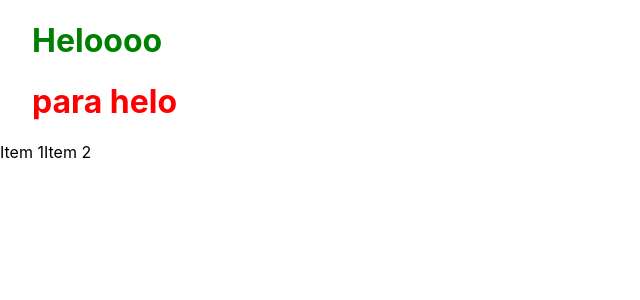
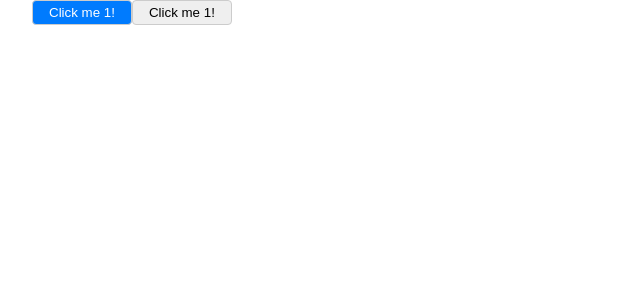
Before and after one commit to Viettrungnguyen/learn_reactjs, a React (Create React App) app: page / in a window 1280 px wide. Shown: the top 300 px of the page, without its empty margins (0-640 px from the left). Built offline with nearby package versions, Linux system fonts and the light colour scheme.

Commit message:
Thu vien clsx va classnames

```diff
--- a/package.json
+++ b/package.json
@@ -6,6 +6,7 @@
     "@testing-library/jest-dom": "^5.17.0",
     "@testing-library/react": "^13.4.0",
     "@testing-library/user-event": "^13.5.0",
+    "clsx": "^2.0.0",
     "react": "^18.2.0",
     "react-dom": "^18.2.0",
     "react-scripts": "5.0.1",
--- a/src/App.js
+++ b/src/App.js
@@ -1,28 +1,13 @@
-// 1. inline css
-// 2. App.css
-// 3. Chia component
 import "./App.css";
-import GlobalStyles from "./components/GlobalStyles";
-import Heading from "./components/Heading";
-import Paragraph from "./components/Paragraph";
+import Button from "./components/Button";
 
 function App() {
   return (
-    <GlobalStyles>
-      <div style={{ padding: "0 32px" }}>
-        <Heading />
-        <Paragraph />
-      </div>
-
-      <div className="d-flex">
-        <div>Item 1</div>
-        <div>Item 2</div>
-      </div>
-    </GlobalStyles>
+    <div style={{ padding: "0 32px" }}>
+      <Button primary />
+      <Button />
+    </div>
   );
 }
 
 export default App;
-
-// Development: npm start / yarn start --> CSS internal
-// Production: npm run build / yanr build --> CSS external
--- /dev/null
+++ b/src/components/Button/Button.module.css
@@ -0,0 +1,14 @@
+.btn {
+    padding: 4px 16px;
+    border: 1px solid #ccc;
+    border-radius: 4px;
+}
+
+.active {
+    background-color: red;
+}
+
+.primary {
+    color:#fff;
+    background-color: #007bfe;
+}
--- /dev/null
+++ b/src/components/Button/index.js
@@ -0,0 +1,34 @@
+import clsx from "clsx";
+import styles from "./Button.module.css";
+
+// dùng 2 cách dưới code sẽ dài --> nên sử dụng 1 trong 2 thư viện
+// classnames (old)
+// clsx
+function Button({ primary }) {
+  const classes = clsx(styles.btn, "d-flex", {
+    [styles.primary]: primary,
+  });
+
+  return (
+    <>
+      <button className={classes}>Click me 1!</button>
+
+      {/* template string */}
+      {/* <button className={`${styles.btn} ${styles.active}`}>Click me 2!</button> */}
+
+      {/* Xử lý mảng */}
+      {/* <button className={[styles.btn, styles.active].join(" ")}>
+        Click me 3!
+      </button> */}
+
+      {/*  clsx   */}
+      {/* <button className={clsx(styles.btn, styles.active)}>Click me 4!</button> */}
+      {/* với thuộc tính class ko cố định sẽ truyền dưới dạng object */}
+      {/* <button className={clsx(styles.btn, { [styles.active]: false })}>
+        Click me 5!
+      </button> */}
+    </>
+  );
+}
+
+export default Button;
--- a/src/components/GlobalStyles/GlobalStyles.css
+++ /dev/null
@@ -1,3 +0,0 @@
-.d-flex {
-    display: flex;
-}
--- a/src/components/GlobalStyles/index.js
+++ /dev/null
@@ -1,7 +0,0 @@
-import "./GlobalStyles.css";
-
-function GlobalStyles({ children }) {
-  return children;
-}
-
-export default GlobalStyles;
--- a/src/components/Heading/Heading.module.css
+++ /dev/null
@@ -1,3 +0,0 @@
-.headingSomething {
-    color: green;
-}
--- a/src/components/Heading/index.js
+++ /dev/null
@@ -1,8 +0,0 @@
-import styles from "./Heading.module.css";
-
-console.log(styles);
-function Heading() {
-  return <h1 className={styles.headingSomething}>Heloooo</h1>;
-}
-
-export default Heading;
--- a/src/components/Paragraph/Paragraph.module.css
+++ /dev/null
@@ -1,8 +0,0 @@
-.paragraph {
-    color: red;
-}
-
-/* không sử dụng css module sẽ ảnh hưởng đến cả css của heading */
-.heading {
-    font-size: 16px;
-}
--- a/src/components/Paragraph/index.js
+++ /dev/null
@@ -1,8 +0,0 @@
-import styles from "./Paragraph.module.css";
-
-console.log(styles);
-function Paragraph() {
-  return <h1 className={styles.paragraph}>para helo</h1>;
-}
-
-export default Paragraph;
```
Also changed, not shown: 1 other file (tests, documents, lock files or other folders).
